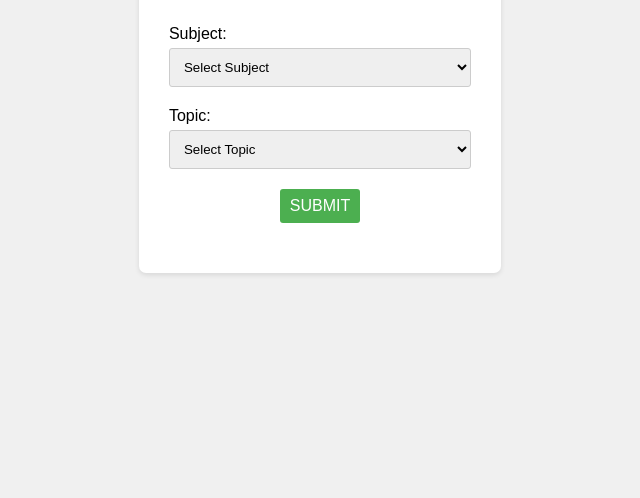
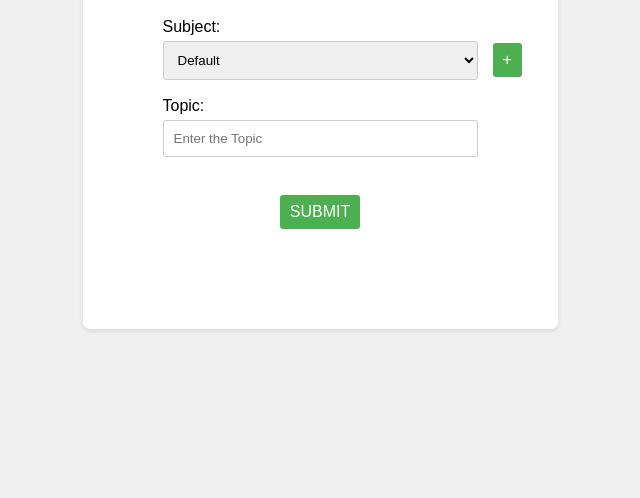
Before and after one commit to Sainihitp25/SubjectTracker, a plain HTML site: page FrontEnd/index.html in a window 1280 px wide. Shown: the part 318-816 px from the top of the page, without its empty margins (320-960 px from the left). Drawn offline with Linux system fonts and the light colour scheme.

Commit message:
feat: Vivek - Added button

```diff
--- a/FrontEnd/index.html
+++ b/FrontEnd/index.html
@@ -11,21 +11,27 @@
       justify-content: center;
       align-items: center;
       min-height: 100vh;
+
+
     }
 
     .container {
       background-color: #ffffff;
-      padding: 30px;
+      padding: 80px;
       border-radius: 7px;
       box-shadow: 0 2px 5px rgba(0, 0, 0, 0.1);
       text-align: center;
+      width: 315px;
+
     }
 
     .container h2 {
       margin-bottom: 40px;
+
       font-size: 24px;
       color: #2098C8;
       text-shadow: #0F6486 ;
+
     }
 
     .form-group {
@@ -55,8 +61,7 @@
       border-radius: 3px;
       cursor: pointer;
       font-size: 16px;
-      margin-right: 30px;
-      margin-left: 30px;
+
     }
 
     .submit-btn{
@@ -64,6 +69,18 @@
       justify-content: center;
       align-items: center;
       margin-top: 20px;
+      margin-right: 30px;
+      margin-left: 30px;
+    }
+
+    .addbutton{
+      display: flex;
+      justify-content: center;
+      align-items: center;
+      margin-top: -37px;
+      margin-right: 30px;
+      margin-left: 330px;
+
     }
 
     button:hover {
@@ -71,6 +88,8 @@
     }
   </style>
 </head>
+
+
 <body>
 <div class="container">
   <h2>PRODUCTIVITY TRACKER</h2>
@@ -78,19 +97,22 @@
     <div class="form-group">
       <label for="subject">Subject:</label>
       <select id="subject" name="subject">
-          <option value="">Select Subject</option>
-          <option value="Math">Math</option>
-          <option value="Science">Science</option>
-          <option value="English">English</option>
+        <option value="" disabled hidden>Select Subject</option>
+        <option value="Default" selected>Default</option>
+        <option value="AddNew">Add New</option>
+
+
+
       </select>
+
+      <button class="addbutton"> + </button>
     </div>
     <div class="form-group">
       <label for="topic">Topic:</label>
-        <select id="topic" name="topic">
-          <option value="">Select Topic</option>
-          <option value="Algebra">Algebra</option>
-          <option value="Geometry">Geometry</option>
-          <option value="Physics">Physics</option>
+
+      <input type="text" id="topic" name="topic" placeholder="Enter the Topic" ><br><br>
+
+
       </select>
 
       <div class="submit-btn">
```
Lines whose indentation alone changed are shown as unchanged.
